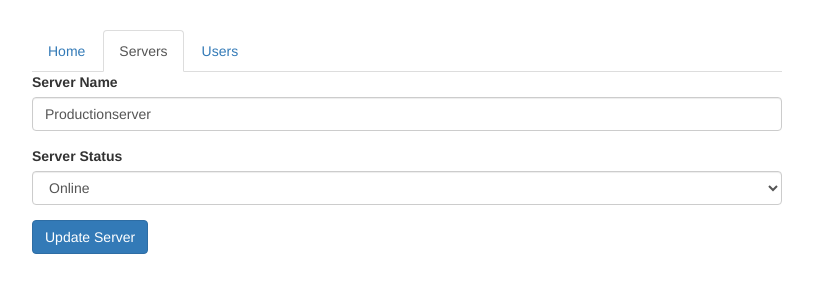
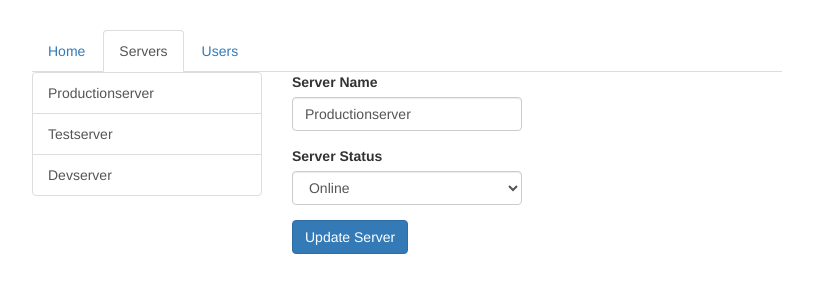
Before and after one commit to ibrhmoguz/angular.routing, an Angular app: page /servers/1/edit in a window 1280 px wide. Shown: the top 300 px of the page, without its empty margins (233-1046 px from the left). Built offline with nearby package versions, Linux system fonts and the light colour scheme.

Commit message:
Nested router - <router_outlet />

```diff
--- a/src/app/servers/server/server.component.html
+++ b/src/app/servers/server/server.component.html
@@ -1,2 +1,2 @@
 <h5>{{"asdfasdfasdf"}}</h5>
-<p>Server status is {{server.id}}</p>
+<p>Server status is {{"asdasd"}}</p>
--- a/src/app/servers/servers.component.html
+++ b/src/app/servers/servers.component.html
@@ -1,18 +1,16 @@
 <div class="row">
   <div class="col-xs-12 col-sm-4">
     <div class="list-group">
-      <a [routerLink]="[ '/servers', server.id]"
-         [queryParams]="{allowEdit:'1'}"
-         class="list-group-item"
-         *ngFor="let server of servers">
+      <a (click)="onNavigateServer(server)" class="list-group-item" *ngFor="let server of servers">
         {{ server.name }}
       </a>
     </div>
   </div>
   <div class="col-xs-12 col-sm-4">
-    <button class="btn btn-primary" (onclick)="onReload()">Reload Page</button>
-    <!-- <app-edit-server></app-edit-server> -->
+    <router-outlet></router-outlet>
+    <!-- <button class="btn btn-primary" (onclick)="onReload()">Reload Page</button>
+    <app-edit-server></app-edit-server>
     <hr>
-    <!-- <app-server></app-server> -->
+    <app-server></app-server> -->
   </div>
 </div>
--- a/src/app/servers/servers.component.ts
+++ b/src/app/servers/servers.component.ts
@@ -23,4 +23,8 @@ export class ServersComponent implements OnInit {
   onReload() {
     //this.router.navigate(['servers'], { relativeTo: this.route });
   }
+
+  onNavigateServer(server: { id: number, name: string, status: string }) {
+    this.router.navigate(['/servers', server.id]);
+  }
 }
--- a/src/app/users/users.component.html
+++ b/src/app/users/users.component.html
@@ -7,6 +7,6 @@
     </div>
   </div>
   <div class="col-xs-12 col-sm-4">
-    <app-user></app-user>
+    <router-outlet></router-outlet>
   </div>
 </div>
```
Also changed, not shown: src/app/app.module.ts (+11 -5 lines).
